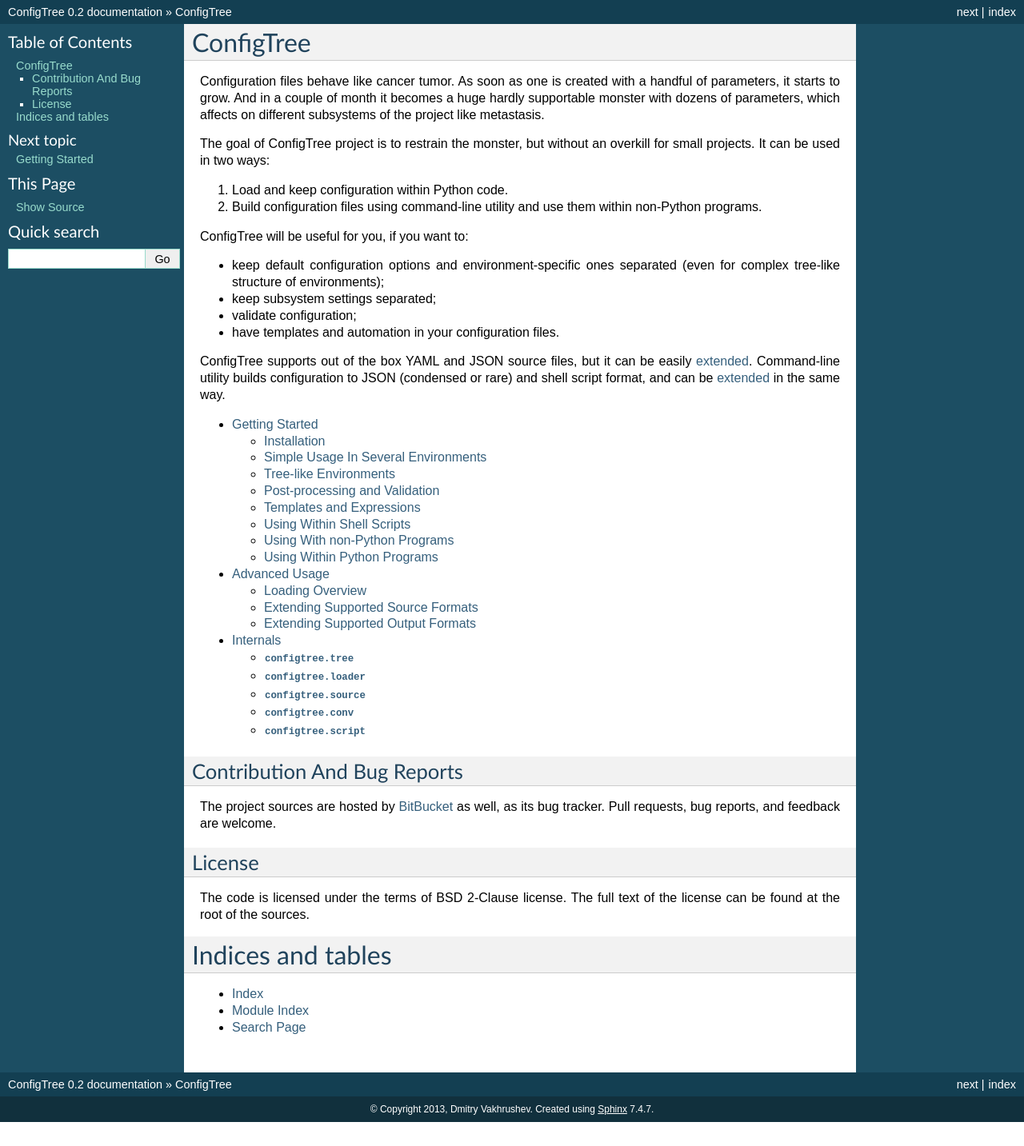
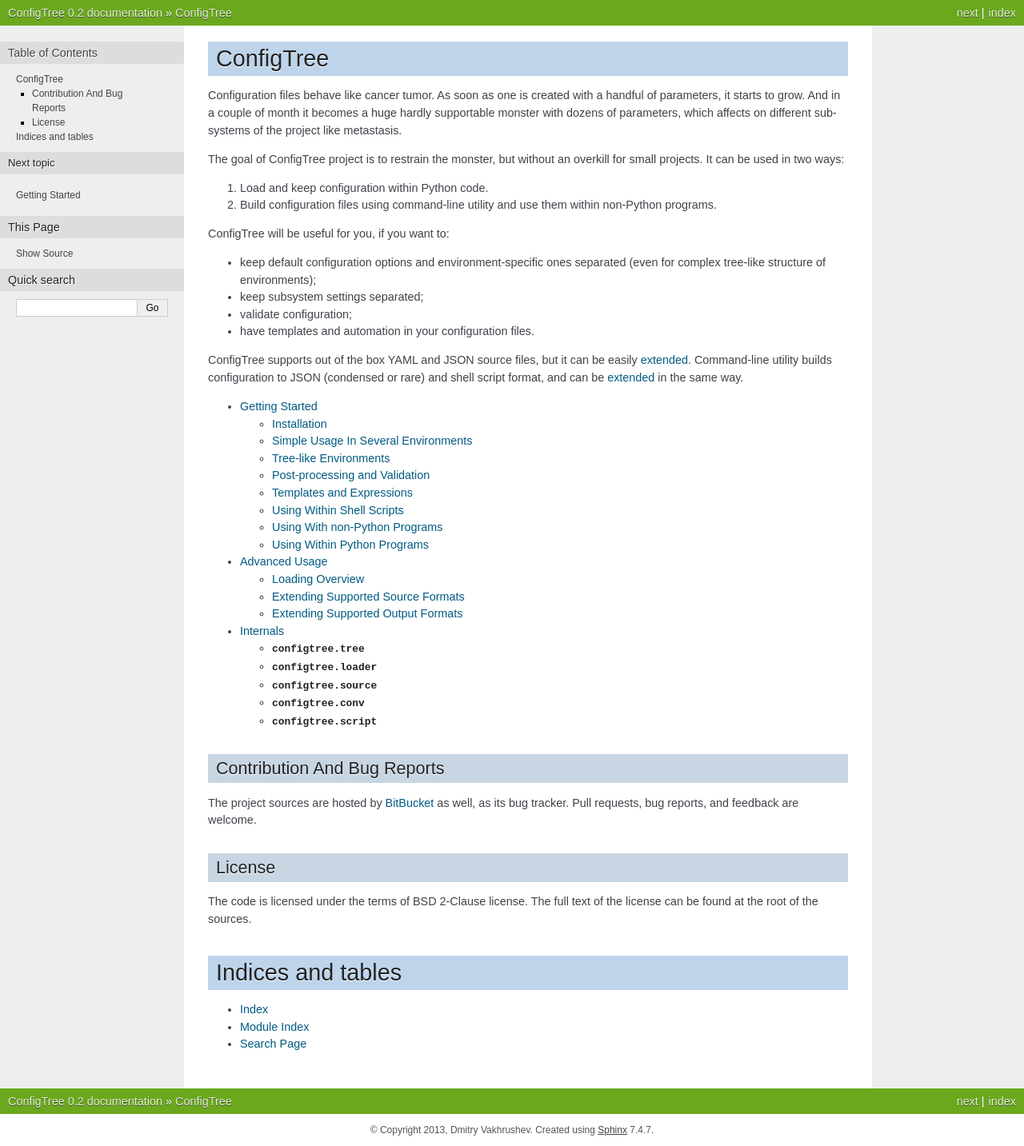
Before and after one commit to StudioEtrange/ConfigTree, a Sphinx documentation site: the page built from docs/index.rst, in a window 1280 px wide. Shown: the whole page at 80% size. Built offline with Sphinx 7.4.7, drawn with Linux system fonts in a browser that asks for light colours; before the commit the page ends 1403 px from its top, so only the background shows below that.

```diff
--- a/docs/conf.py
+++ b/docs/conf.py
@@ -28,7 +28,7 @@ import sys, os
 extensions = [
     'sphinx.ext.autodoc',
     'sphinx.ext.doctest',
-    'sphinx.ext.intersphinx'
+    #'sphinx.ext.intersphinx'
 ]
 
 intersphinx_mapping = {'python': ('http://docs.python.org/3.4', None)}
@@ -100,7 +100,7 @@ pygments_style = 'sphinx'
 
 # The theme to use for HTML and HTML Help pages.  See the documentation for
 # a list of builtin themes.
-html_theme = 'default'
+html_theme = 'nature'
 
 # Theme options are theme-specific and customize the look and feel of a theme
 # further.  For a list of options available for each theme, see the
```
